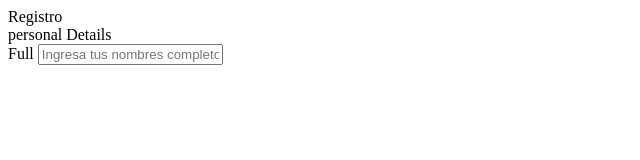
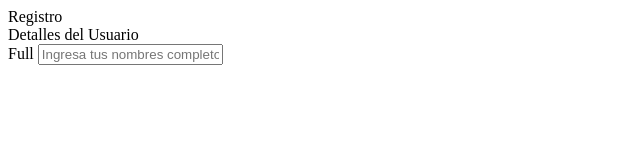
Before and after one commit to SugarRey/reto1, a plain HTML site: page index.html in a window 1280 px wide. Shown: the full height of the page, 0-640 px from the left. Drawn offline with Linux system fonts and the light colour scheme; some icons are missing.

Commit message:
New update

```diff
--- a/index.html
+++ b/index.html
@@ -14,7 +14,8 @@
         <form action="#">
             <div class="form first" >
                 <div class="details personal">
-                    <span class="title">personal Details</span>
+                    <span class="title">Detalles del Usuario</span>
+
                     <div class="fields">
                         <div class="input-field">
                             <label for="">Full</label>
```
